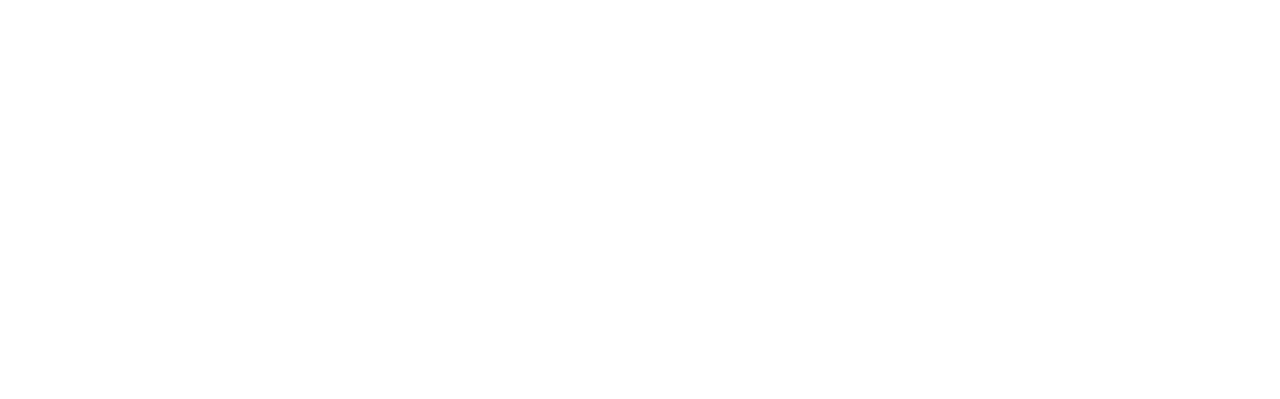
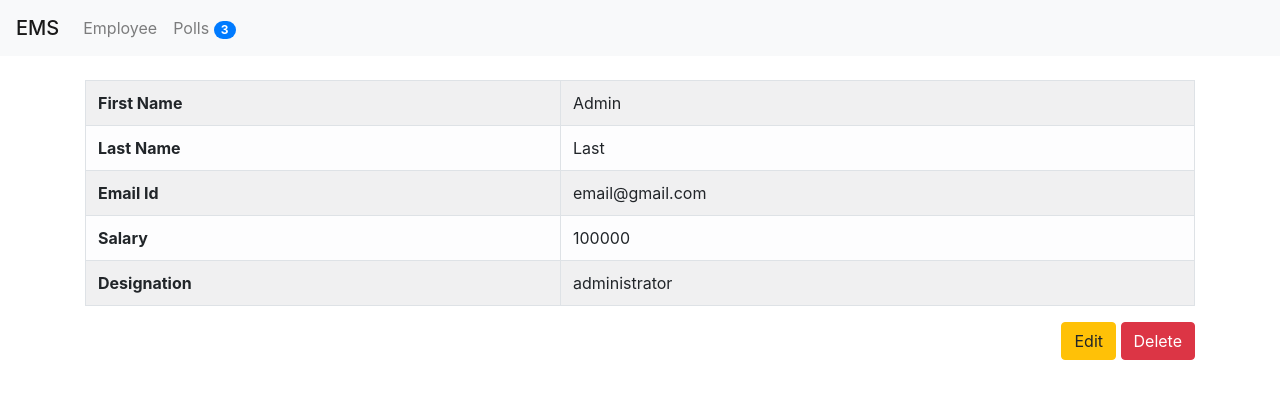
Before and after one commit to deeh3kr/EmployeeManagementSystem, a Django app: page /employees/1/details/ in a window 1280 px wide. Before the commit the part shown is empty. Shown: the top 399 px of the page. Run offline with Django 3.2, Linux system fonts and the light colour scheme; data comes from the database, SQL or seed files in the repository; both versions use the stored data as it was after the commit; some libraries are stand-ins or nearby versions.

Commit message:
16th bootstrap

```diff
--- a/employee management system/employee/views.py
+++ b/employee management system/employee/views.py
@@ -44,8 +44,12 @@
 
 def employee_details(request, id = None):
     context = {}
-    context['user'] = get_object_or_404(User, id = id)
-    return render(request, 'employee/details.html', context)
+    u = get_object_or_404(User, id = id)
+    if u:
+        context['user'] = u
+        return render(request, 'employee/details.html', context)
+    else:
+        return HttpResponse("Something went Wrong!")
 
 def employee_add(request):
     if request.method == 'POST':
--- a/employee management system/ems/templates/base.html
+++ b/employee management system/ems/templates/base.html
@@ -1,15 +1,20 @@
 {% load static %}
 <html>
-    <link>
-        <title>
-            Employee Management System
-        </title>
+    <head>
+        <title>Employee Management System</title>
+        <link rel="stylesheet" href="https://maxcdn.bootstrapcdn.com/bootstrap/4.0.0/css/bootstrap.min.css" integrity="sha384-Gn5384xqQ1aoWXA+058RXPxPg6fy4IWvTNh0E263XmFcJlSAwiGgFAW/dAiS6JXm" crossorigin="anonymous">
         <link rel="stylesheet" href="{% static 'css/custom.css' %}">
     </head>
     <body>
-        <h1>Employee Management System</h1>
-        {% block content %}
-        {% endblock content%}
+        {% include 'header.html'  %}
+        <!-- <h1>EMS</h1> -->
+        <div class="container">
+            {% block content %}
+            {% endblock content %}
+        </div>
+
+        <script src="https://code.jquery.com/jquery-3.2.1.slim.min.js" integrity="sha384-KJ3o2DKtIkvYIK3UENzmM7KCkRr/rE9/Qpg6aAZGJwFDMVNA/GpGFF93hXpG5KkN" crossorigin="anonymous"></script>
+        <script src="https://cdnjs.cloudflare.com/ajax/libs/popper.js/1.12.9/umd/popper.min.js" integrity="sha384-ApNbgh9B+Y1QKtv3Rn7W3mgPxhU9K/ScQsAP7hUibX39j7fakFPskvXusvfa0b4Q" crossorigin="anonymous"></script>
+        <script src="https://maxcdn.bootstrapcdn.com/bootstrap/4.0.0/js/bootstrap.min.js" integrity="sha384-JZR6Spejh4U02d8jOt6vLEHfe/JQGiRRSQQxSfFWpi1MquVdAyjUar5+76PVCmYl" crossorigin="anonymous"></script>
     </body>
-
 </html>
--- a/employee management system/ems/templates/employee/details.html
+++ b/employee management system/ems/templates/employee/details.html
@@ -0,0 +1,34 @@
+{% extends 'base.html' %}
+
+
+{% block content %}
+<br>
+    <table class="table table-light table-bordered table-striped">
+        <tbody>
+        <tr>
+            <th>First Name</th>
+            <td>{{user.first_name}}</td>
+        </tr>
+        <tr>
+            <th>Last Name</th>
+            <td>{{user.last_name}}</td>
+        </tr>
+        <tr>
+            <th>Email Id</th>
+            <td>{{user.email}}</td>
+        </tr>
+        <tr>
+            <th>Salary</th>
+            <td>{{user.profile.salary}}</td>
+        </tr>
+        <tr>
+            <th>Designation</th>
+            <td>{{user.profile.designation}}</td>
+        </tr>
+    </tbody>
+    </table>
+    <div class="text-right">
+        <a class="btn btn-warning" href="{%  url 'employee_edit' user.id %}">Edit</a>
+        <a class="btn btn-danger" href="{%  url 'employee_delete' user.id %}">Delete</a>
+    </div>
+{% endblock content %}
--- /dev/null
+++ b/employee management system/ems/templates/header.html
@@ -0,0 +1,24 @@
+<div class="navbar navbar-expand-lg navbar-light bg-light">
+    <span class="navbar-brand mb-0 h1">EMS</span>
+    <button class="navbar-toggler" type="button" data-toggle="collapse" data-target="#navbarNav" aria-controls="navbarNav" aria-expanded="false" aria-label="Toggle navigation">
+        <span class="navbar-toggler-icon"></span>
+    </button>
+    <div class="collapse navbar-collapse" id="navbarNav">
+        <ul class="navbar-nav">
+            <li class="nav-item">
+                <a class="nav-link" href="{% url 'employee_list' %}">
+                    <!-- <a class="nav-link" href="/employees/"> -->
+                    {{"employee" | capfirst}}
+                </a>
+            </li>
+            <li class="nav-item">
+                <a class="nav-link" href="{% url 'polls_list' %}">
+                    <!-- <a class="nav-link" href="/polls/"> -->
+                    {{"Polls" | capfirst}}
+                    <span class="badge badge-primary badge-pill ">3</span>
+                </a>
+            </li>
+        </ul>
+    </div>
+
+</div>
--- a/employee management system/ems/templates/polls/index.html
+++ b/employee management system/ems/templates/polls/index.html
@@ -8,7 +8,10 @@
         <ul>
             {% for question in questions %}
                 <li>
-                    <a href="/polls/{{question.id}}/details/">{{question.title}}</a>
+                   <!-- <a href="/polls/{{question.id}}/details/">{{question.title}}</a> -->
+                    <!-- <a href="/polls/{{question.id}}/">{{question.title}}</a> -->
+                    <!--This below link is for dynamic url. it will search this single_poll in all urls.py file-->
+                    <a href="{% url 'single_poll' question.id %}">{{question.title}}</a>
                 </li>
             {% endfor %}
         </ul>
```
Also changed, not shown: employee management system/db.sqlite3.
